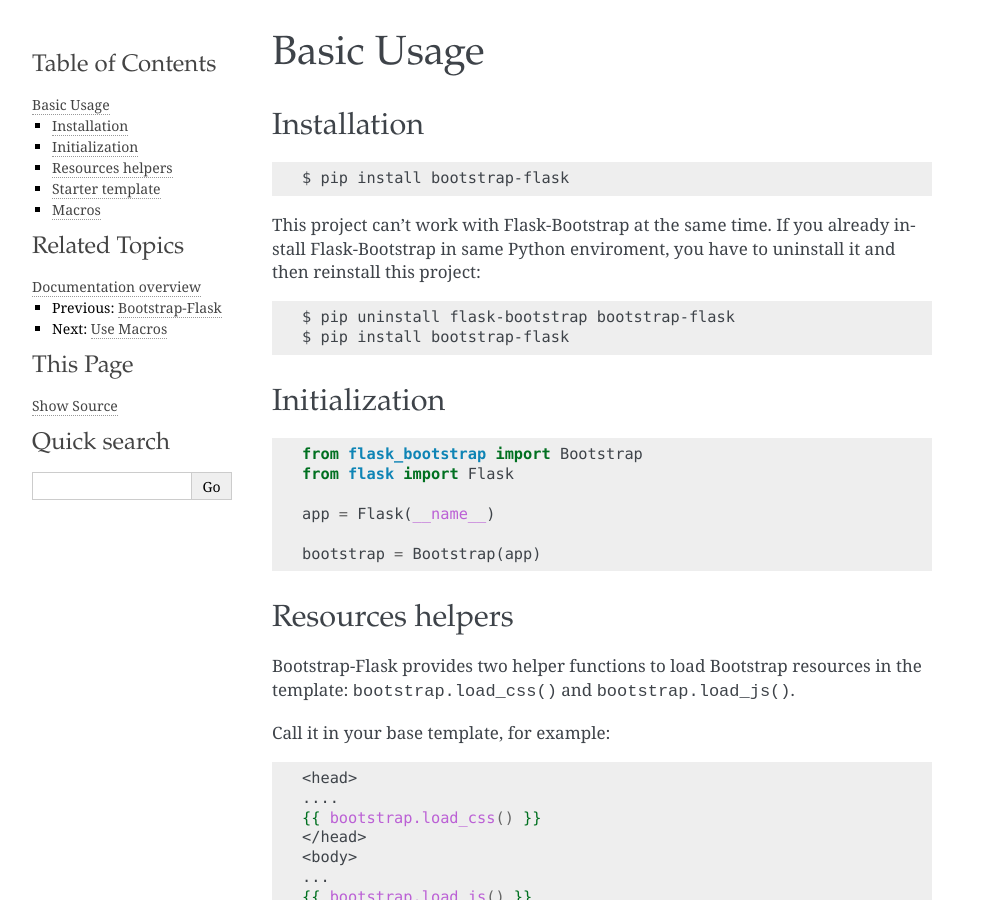
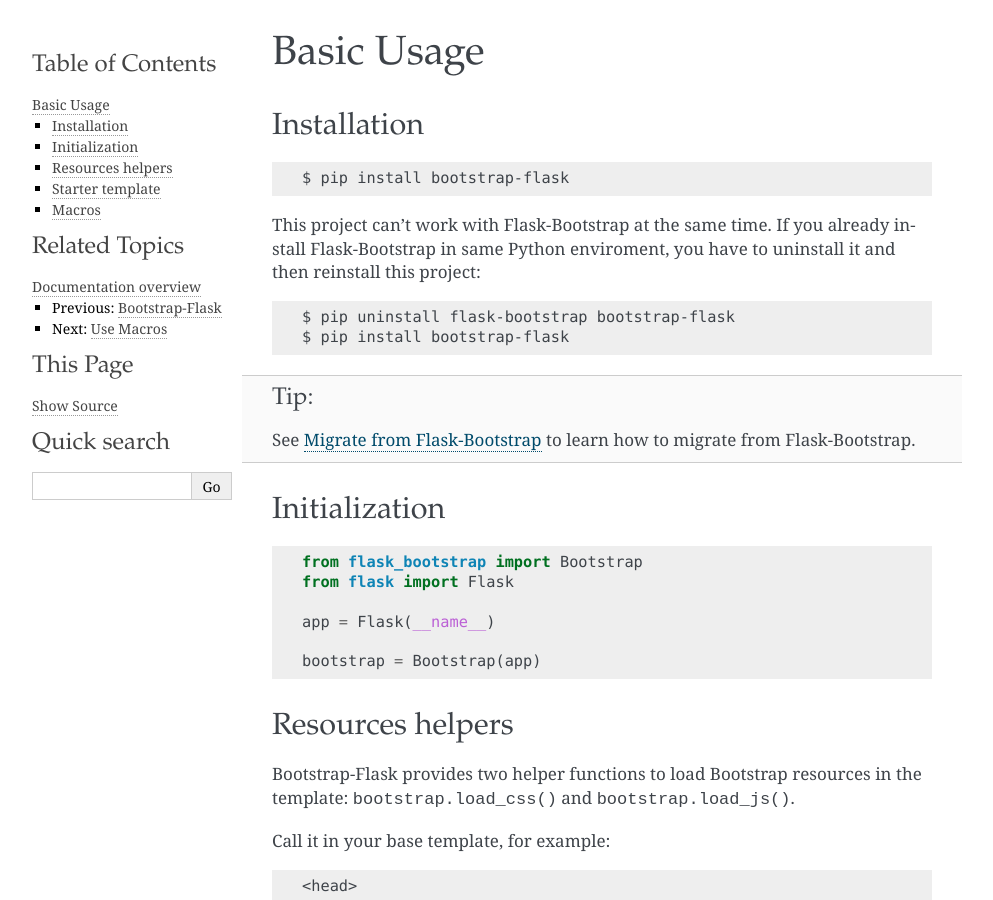
Before and after one commit to VV-YY/bootstrap_flask, a Sphinx documentation site: the page built from docs/basic.rst, in a window 1280 px wide and 900 px high. Shown: the whole window, without its empty margins (148-1141 px from the left). Built offline with Sphinx 7.4.7, drawn with Linux system fonts in a browser that asks for light colours.

Commit message:
Add tip for migrate doc

```diff
--- a/docs/basic.rst
+++ b/docs/basic.rst
@@ -15,6 +15,8 @@ you have to uninstall it and then reinstall this project:
 
     $ pip uninstall flask-bootstrap bootstrap-flask
     $ pip install bootstrap-flask
+
+.. tip:: See :doc:`migrate` to learn how to migrate from Flask-Bootstrap.
 
 Initialization
 --------------
```
